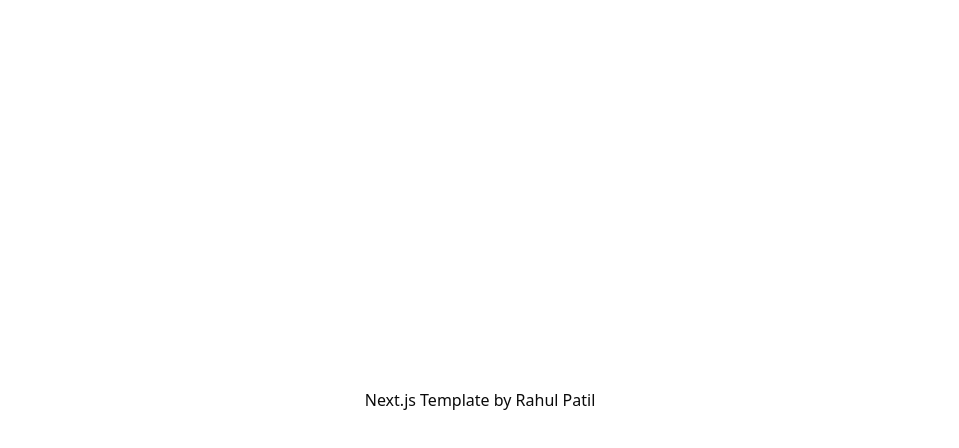
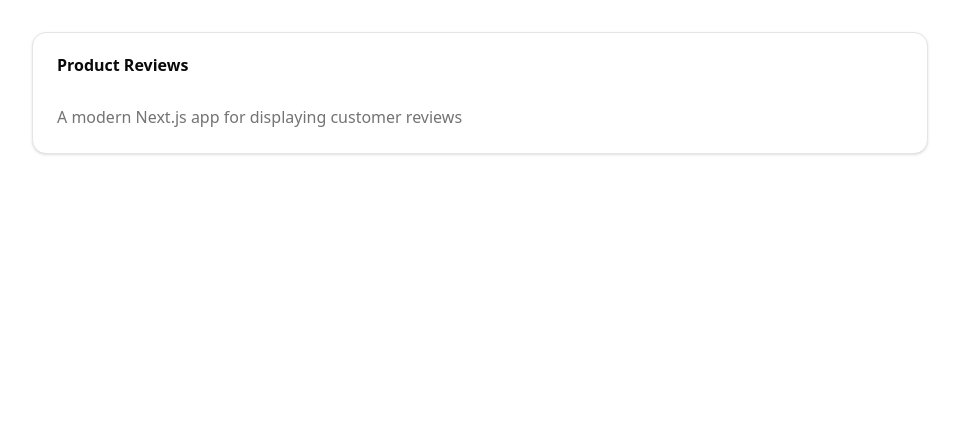
Before and after one commit to RahulRohidasPatil/AI-Review-Summary, a Next.js app: page / in a window 1280 px wide. Shown: the top 448 px of the page, without its empty margins (160-1119 px from the left). Built offline with nearby package versions, Linux system fonts and the light colour scheme.

Commit message:
Exercise 1.1

```diff
--- a/app/layout.tsx
+++ b/app/layout.tsx
@@ -15,8 +15,8 @@
 });
 
 export const metadata: Metadata = {
-  title: "Next.js Template",
-  description: "Generated by Rahul Patil",
+  title: "AI Review Summary",
+  description: "Customer reviews powered by AI",
 };
 
 export default function RootLayout({ children }: LayoutProps<"/">) {
--- a/app/page.tsx
+++ b/app/page.tsx
@@ -1,7 +1,20 @@
+import { Card, CardContent, CardHeader, CardTitle } from "@/components/ui/card";
+
 export default function Home() {
   return (
-    <div className="flex h-dvh items-center justify-center">
-      Next.js Template by Rahul Patil
-    </div>
+    <main className="min-h-screen p-8">
+      <div className="max-w-4xl mx-auto space-y-8">
+        <Card>
+          <CardHeader>
+            <CardTitle>Product Reviews</CardTitle>
+          </CardHeader>
+          <CardContent>
+            <p className="text-muted-foreground">
+              A modern Next.js app for displaying customer reviews
+            </p>
+          </CardContent>
+        </Card>
+      </div>
+    </main>
   );
 }
--- /dev/null
+++ b/components/ui/avatar.tsx
@@ -0,0 +1,108 @@
+"use client";
+
+import { Avatar as AvatarPrimitive } from "radix-ui";
+
+import { cn } from "@/lib/utils";
+
+function Avatar({
+  className,
+  size = "default",
+  ...props
+}: React.ComponentProps<typeof AvatarPrimitive.Root> & {
+  size?: "default" | "sm" | "lg";
+}) {
+  return (
+    <AvatarPrimitive.Root
+      data-slot="avatar"
+      data-size={size}
+      className={cn(
+        "group/avatar relative flex size-8 shrink-0 overflow-hidden rounded-full select-none data-[size=lg]:size-10 data-[size=sm]:size-6",
+        className,
+      )}
+      {...props}
+    />
+  );
+}
+
+function AvatarImage({
+  className,
+  ...props
+}: React.ComponentProps<typeof AvatarPrimitive.Image>) {
+  return (
+    <AvatarPrimitive.Image
+      data-slot="avatar-image"
+      className={cn("aspect-square size-full", className)}
+      {...props}
+    />
+  );
+}
+
+function AvatarFallback({
+  className,
+  ...props
+}: React.ComponentProps<typeof AvatarPrimitive.Fallback>) {
+  return (
+    <AvatarPrimitive.Fallback
+      data-slot="avatar-fallback"
+      className={cn(
+        "bg-muted text-muted-foreground flex size-full items-center justify-center rounded-full text-sm group-data-[size=sm]/avatar:text-xs",
+        className,
+      )}
+      {...props}
+    />
+  );
+}
+
+function AvatarBadge({ className, ...props }: React.ComponentProps<"span">) {
+  return (
+    <span
+      data-slot="avatar-badge"
+      className={cn(
+        "bg-primary text-primary-foreground ring-background absolute right-0 bottom-0 z-10 inline-flex items-center justify-center rounded-full ring-2 select-none",
+        "group-data-[size=sm]/avatar:size-2 group-data-[size=sm]/avatar:[&>svg]:hidden",
+        "group-data-[size=default]/avatar:size-2.5 group-data-[size=default]/avatar:[&>svg]:size-2",
+        "group-data-[size=lg]/avatar:size-3 group-data-[size=lg]/avatar:[&>svg]:size-2",
+        className,
+      )}
+      {...props}
+    />
+  );
+}
+
+function AvatarGroup({ className, ...props }: React.ComponentProps<"div">) {
+  return (
+    <div
+      data-slot="avatar-group"
+      className={cn(
+        "*:data-[slot=avatar]:ring-background group/avatar-group flex -space-x-2 *:data-[slot=avatar]:ring-2",
+        className,
+      )}
+      {...props}
+    />
+  );
+}
+
+function AvatarGroupCount({
+  className,
+  ...props
+}: React.ComponentProps<"div">) {
+  return (
+    <div
+      data-slot="avatar-group-count"
+      className={cn(
+        "bg-muted text-muted-foreground ring-background relative flex size-8 shrink-0 items-center justify-center rounded-full text-sm ring-2 group-has-data-[size=lg]/avatar-group:size-10 group-has-data-[size=sm]/avatar-group:size-6 [&>svg]:size-4 group-has-data-[size=lg]/avatar-group:[&>svg]:size-5 group-has-data-[size=sm]/avatar-group:[&>svg]:size-3",
+        className,
+      )}
+      {...props}
+    />
+  );
+}
+
+export {
+  Avatar,
+  AvatarImage,
+  AvatarFallback,
+  AvatarBadge,
+  AvatarGroup,
+  AvatarGroupCount,
+};
--- /dev/null
+++ b/components/ui/card.tsx
@@ -0,0 +1,90 @@
+import { cn } from "@/lib/utils";
+
+function Card({ className, ...props }: React.ComponentProps<"div">) {
+  return (
+    <div
+      data-slot="card"
+      className={cn(
+        "bg-card text-card-foreground flex flex-col gap-6 rounded-xl border py-6 shadow-sm",
+        className,
+      )}
+      {...props}
+    />
+  );
+}
+
+function CardHeader({ className, ...props }: React.ComponentProps<"div">) {
+  return (
+    <div
+      data-slot="card-header"
+      className={cn(
+        "@container/card-header grid auto-rows-min grid-rows-[auto_auto] items-start gap-2 px-6 has-data-[slot=card-action]:grid-cols-[1fr_auto] [.border-b]:pb-6",
+        className,
+      )}
+      {...props}
+    />
+  );
+}
+
+function CardTitle({ className, ...props }: React.ComponentProps<"div">) {
+  return (
+    <div
+      data-slot="card-title"
+      className={cn("leading-none font-semibold", className)}
+      {...props}
+    />
+  );
+}
+
+function CardDescription({ className, ...props }: React.ComponentProps<"div">) {
+  return (
+    <div
+      data-slot="card-description"
+      className={cn("text-muted-foreground text-sm", className)}
+      {...props}
+    />
+  );
+}
+
+function CardAction({ className, ...props }: React.ComponentProps<"div">) {
+  return (
+    <div
+      data-slot="card-action"
+      className={cn(
+        "col-start-2 row-span-2 row-start-1 self-start justify-self-end",
+        className,
+      )}
+      {...props}
+    />
+  );
+}
+
+function CardContent({ className, ...props }: React.ComponentProps<"div">) {
+  return (
+    <div
+      data-slot="card-content"
+      className={cn("px-6", className)}
+      {...props}
+    />
+  );
+}
+
+function CardFooter({ className, ...props }: React.ComponentProps<"div">) {
+  return (
+    <div
+      data-slot="card-footer"
+      className={cn("flex items-center px-6 [.border-t]:pt-6", className)}
+      {...props}
+    />
+  );
+}
+
+export {
+  Card,
+  CardHeader,
+  CardFooter,
+  CardTitle,
+  CardAction,
+  CardDescription,
+  CardContent,
+};
--- /dev/null
+++ b/components/ui/separator.tsx
@@ -0,0 +1,27 @@
+"use client";
+
+import { Separator as SeparatorPrimitive } from "radix-ui";
+
+import { cn } from "@/lib/utils";
+
+function Separator({
+  className,
+  orientation = "horizontal",
+  decorative = true,
+  ...props
+}: React.ComponentProps<typeof SeparatorPrimitive.Root>) {
+  return (
+    <SeparatorPrimitive.Root
+      data-slot="separator"
+      decorative={decorative}
+      orientation={orientation}
+      className={cn(
+        "bg-border shrink-0 data-[orientation=horizontal]:h-px data-[orientation=horizontal]:w-full data-[orientation=vertical]:h-full data-[orientation=vertical]:w-px",
+        className,
+      )}
+      {...props}
+    />
+  );
+}
+
+export { Separator };
```
